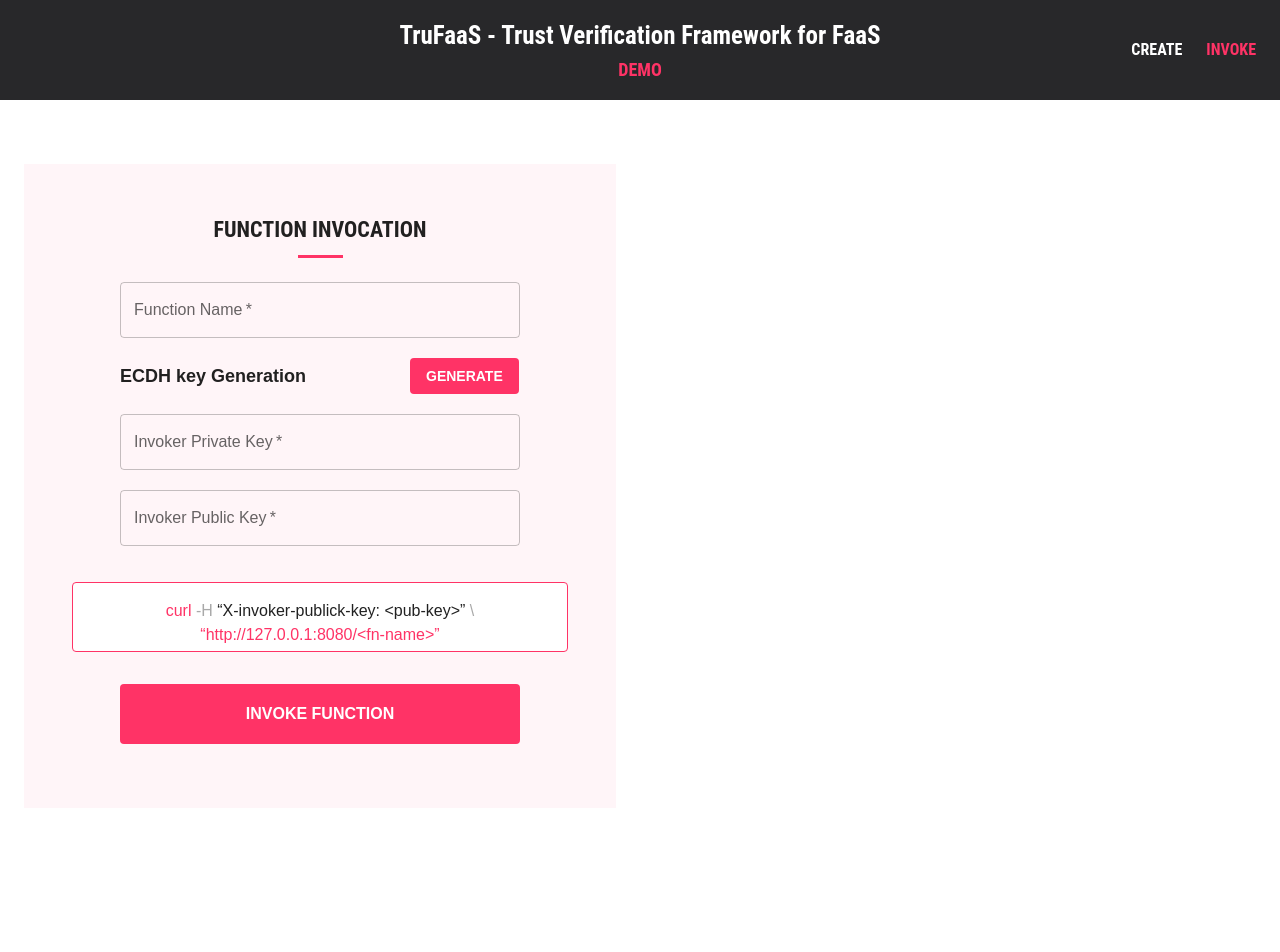
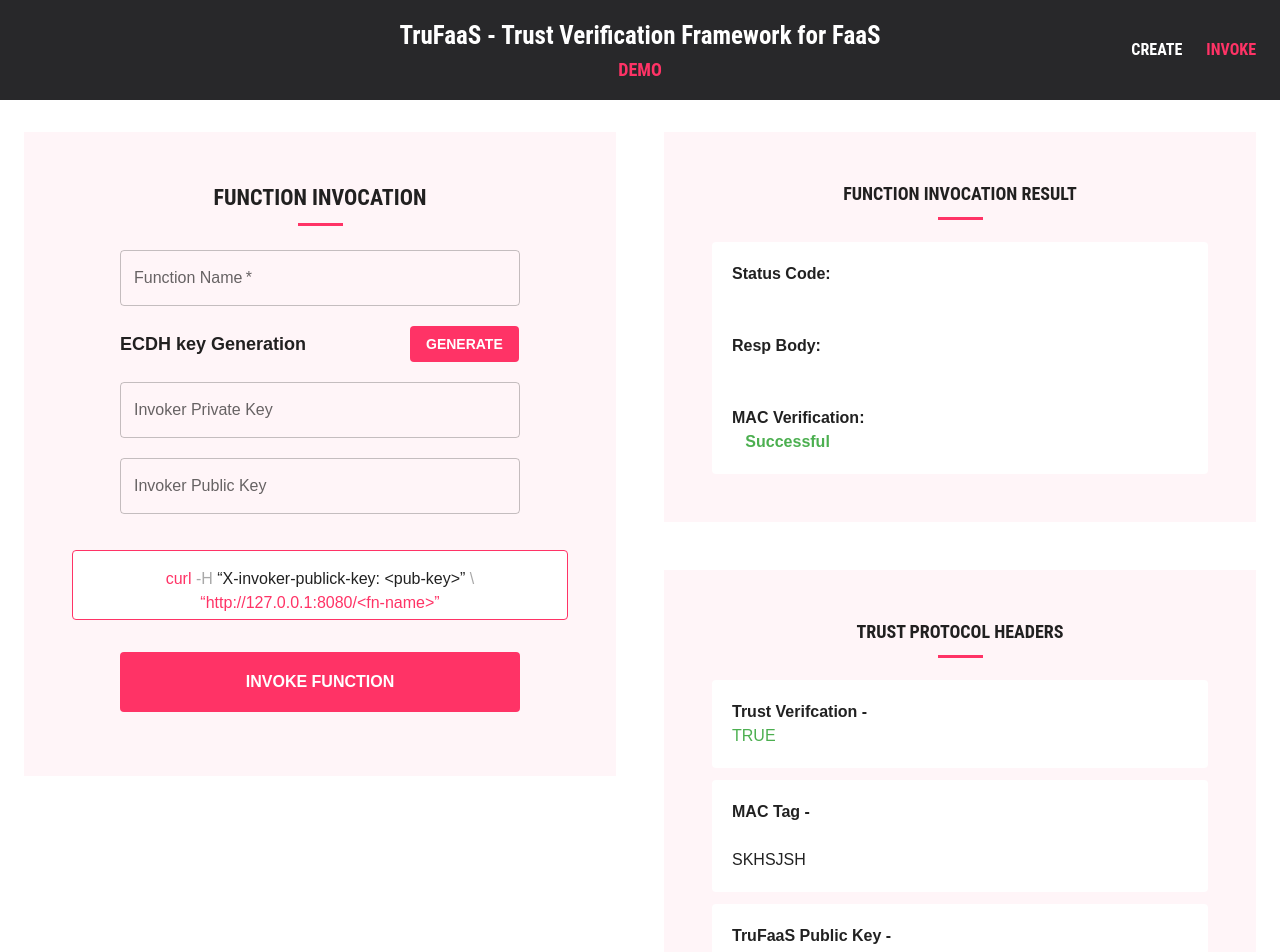
Before and after one commit to TruFaaS/TruFaaS-Demo-App, a React (Vite) app: page /invoke in a window 1280 px wide. Shown: the top 952 px of the page. Before the commit the page ends 904 px from the top, so only its background shows below. Built offline with nearby package versions, Linux system fonts and the light colour scheme.

Commit message:
invk Ui done

```diff
--- a/src/components/FormBox.jsx
+++ b/src/components/FormBox.jsx
@@ -18,7 +18,7 @@ function FormBox(props) {
           width: "750px",
         }}
       >
-        <Box sx={{ mt: 8, mb: 12 }}>
+        <Box sx={{ mb: 2, mt: 4 }}>
           <Paper
             background="light"
             sx={{
--- /dev/null
+++ b/src/components/HeaderBox.jsx
@@ -0,0 +1,80 @@
+import { Grid, Paper, Typography } from "@mui/material";
+import FormBox from "./FormBox";
+import CustomTypography from "./CustomTypography";
+import PropTypes from "prop-types";
+
+function HeaderPaper({ children }) {
+  return (
+    <Paper
+      elevation={0}
+      style={{
+        backgroundColor: "white",
+        padding: "20px",
+        textAlign: "start",
+        marginBottom: "12px",
+      }}
+    >
+      {children}
+    </Paper>
+  );
+}
+HeaderPaper.propTypes = {
+  children: PropTypes.any,
+};
+
+function HeaderBox({ trustValue, macTag, trufaasPubKey }) {
+  return (
+    <>
+      <FormBox>
+        <Grid container spacing={2}>
+          <Grid item xs={12}>
+            <CustomTypography variant="h6" gutterBottom marked="center">
+              Trust Protocol Headers
+            </CustomTypography>
+          </Grid>
+          <Grid item xs={12}>
+            <HeaderPaper>
+              <Typography variant="body1" fontWeight="bold">
+                Trust Verifcation -
+              </Typography>
+              <Typography
+                variant="body1"
+                color={trustValue == "true" ? "success.main" : "error.main"}
+                textTransform="uppercase"
+              >
+                {" "}
+                {trustValue}
+              </Typography>
+            </HeaderPaper>
+            <HeaderPaper>
+              <Typography variant="body1" fontWeight="bold">
+                MAC Tag -
+              </Typography>
+              <br />
+              <Typography variant="body1" textTransform="uppercase">
+                {macTag}
+              </Typography>
+            </HeaderPaper>
+            <HeaderPaper>
+              <Typography variant="body1" fontWeight="bold">
+                TruFaaS Public Key -
+              </Typography>
+              <br />
+              <Typography variant="body1" textTransform="uppercase">
+                {trufaasPubKey}
+              </Typography>
+            </HeaderPaper>
+          </Grid>
+        </Grid>
+      </FormBox>
+    </>
+  );
+}
+
+HeaderBox.propTypes = {
+  trustValue: PropTypes.string.isRequired,
+  macTag: PropTypes.string.isRequired,
+  trufaasPubKey: PropTypes.string.isRequired,
+};
+
+export default HeaderBox;
--- a/src/pages/Invoke.jsx
+++ b/src/pages/Invoke.jsx
@@ -9,6 +9,8 @@ import FormValidationMsg from "../components/FormValidationMsg";
 import CustomButton from "../components/CustomButton";
 import InvokerCmdCard from "../components/InvokeCmdCard";
 import FormButton from "../components/FormButton";
+import ResultBox from "../components/ResultsBox";
+import HeaderBox from "../components/HeaderBox";
 export default function Invoke() {
   const {
     register,
@@ -18,6 +20,9 @@ export default function Invoke() {
 
   const [fnName, setFnName] = useState("");
   const [reqSent, setReqSent] = useState(false);
+  const [statusCode, setStatusCode] = useState("");
+  const [statusText, setStatusText] = useState("");
+  const [respBody, setRespBody] = useState("");
 
   const onSubmit = (data) => {
     console.log(data);
@@ -29,6 +34,11 @@ export default function Invoke() {
     setFnName(event.target.value);
   };
 
+  /*
+  avishka
+  1. get  the key pair from the api and populate the textfields
+  2. invocation and populate the result and headers, change colors if needed refer headerbox and resultbox
+  */
   return (
     <>
       <AppBar page={INVOKE_OPTION} />
@@ -93,12 +103,9 @@ export default function Invoke() {
                   <TextField
                     name="inv_prv_key"
                     label="Invoker Private Key"
-                    {...register("invPrvKey", {
-                      required: "This field is required",
-                    })}
+                    {...register("invPrvKey", {})}
                     variant="outlined"
                     color="secondary"
-                    required
                     sx={{ minWidth: "400px", marginBottom: "20px" }}
                     InputProps={{
                       readOnly: true,
@@ -110,12 +117,9 @@ export default function Invoke() {
                   <TextField
                     name="inv_pub_key"
                     label="Invoker Public Key"
-                    {...register("invPubKey", {
-                      required: "This field is required",
-                    })}
+                    {...register("invPubKey", {})}
                     variant="outlined"
                     color="secondary"
-                    required
                     sx={{ minWidth: "400px", marginBottom: "20px" }}
                     InputProps={{
                       readOnly: true,
@@ -140,7 +144,16 @@ export default function Invoke() {
             </Grid>
           </FormBox>
         </Grid>
-        <Grid item md={6}></Grid>
+        <Grid item md={6}>
+          <ResultBox
+            title="Function Invocation Result"
+            statusCode={statusCode}
+            statusText={statusText}
+            result={respBody.result}
+            macVerification={"true"}
+          />
+          <HeaderBox trustValue="true" macTag="skhsjsh" trufaasPubKey="skhs" />
+        </Grid>
       </Grid>
     </>
   );
```
